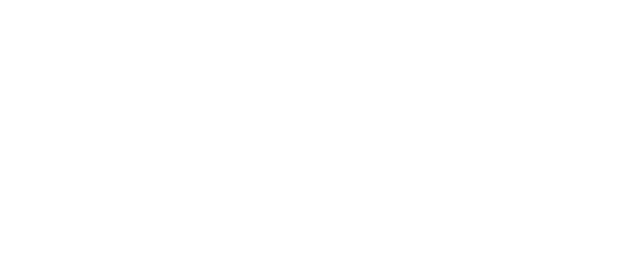
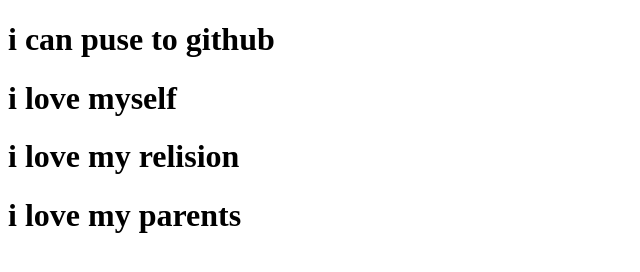
Before and after one commit to ShawonS71/repo-try, a plain HTML site: page index.html in a window 1280 px wide. Shown: the whole page, without its empty margins (0-640 px from the left). Drawn offline with Linux system fonts and the light colour scheme.

Commit message:
Gift Box

```diff
--- a/index.html
+++ b/index.html
@@ -7,6 +7,9 @@
     <title>Repo Work</title>
 </head>
 <body>
-
+    <h1>i can puse to github</h1>
+    <h1>i love myself</h1>
+    <h1>i love my relision</h1>
+    <h1>i love my parents</h1>
 </body>
 </html>
```
Also changed, not shown: 1 other file.
